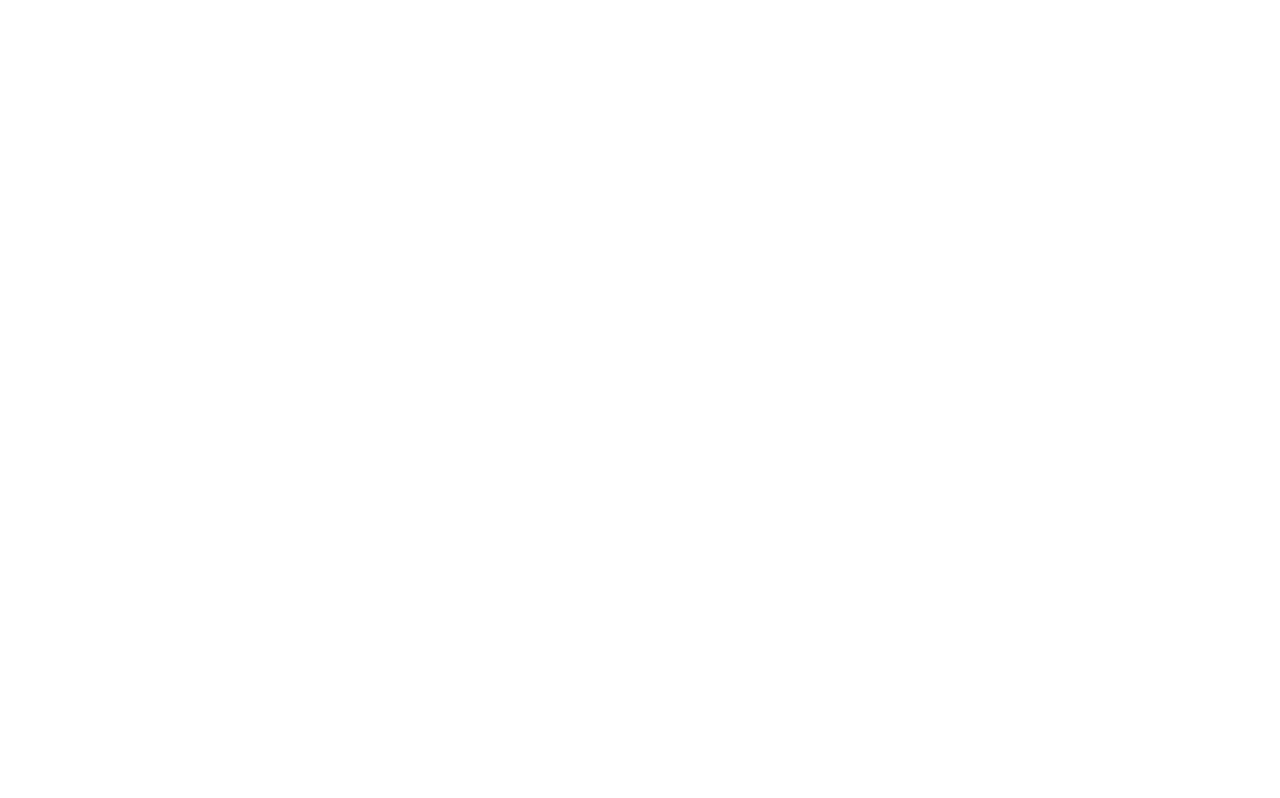
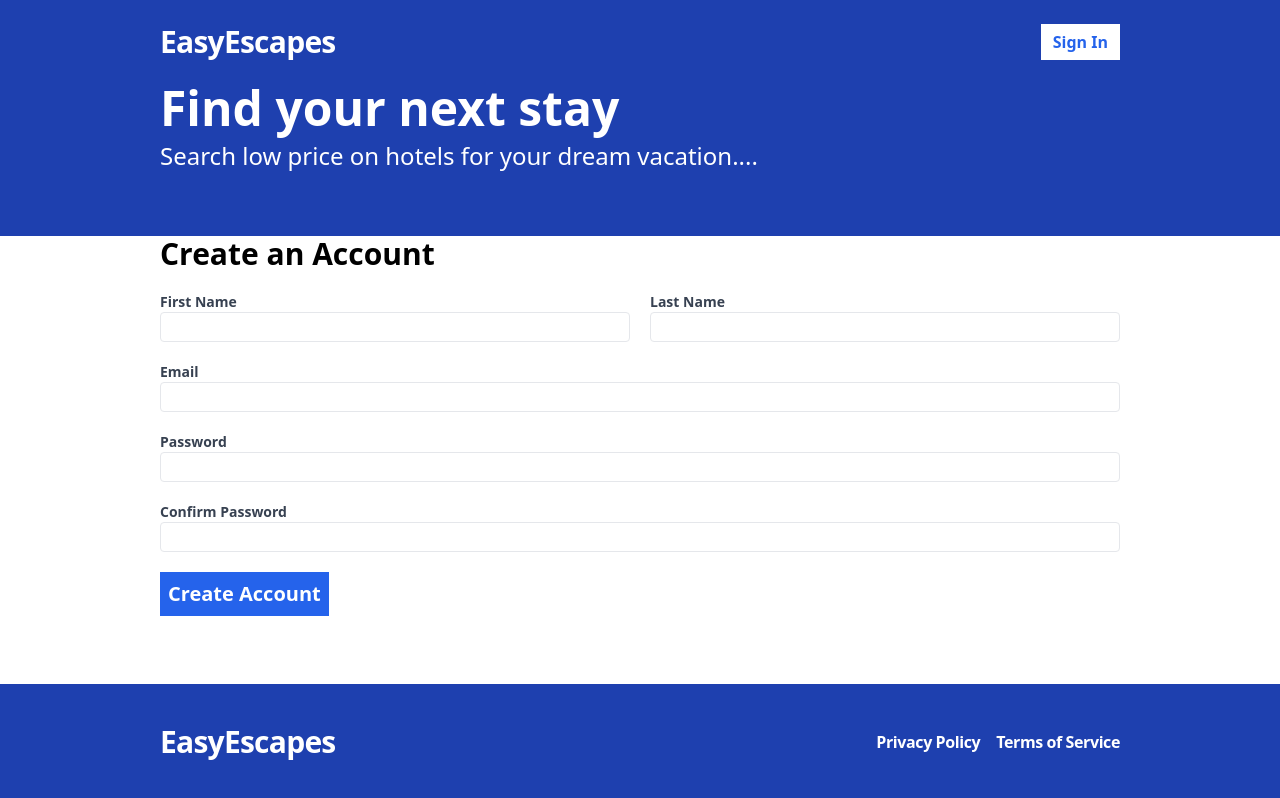
Before and after one commit to Jerry-Sharma21/booking_app, a React (Vite) app in the folder frontend/: page /register in a window 1280 px wide. Before the commit this address had no page. Built offline with nearby package versions, Linux system fonts and the light colour scheme.

Commit message:
registeration page

```diff
--- a/frontend/package.json
+++ b/frontend/package.json
@@ -12,6 +12,7 @@
   "dependencies": {
     "react": "^18.2.0",
     "react-dom": "^18.2.0",
+    "react-hook-form": "^7.49.3",
     "react-router-dom": "^6.21.3"
   },
   "devDependencies": {
--- a/frontend/src/App.tsx
+++ b/frontend/src/App.tsx
@@ -1,8 +1,14 @@
 import React from 'react';
 
-import { Route, BrowserRouter as Router, Routes } from 'react-router-dom';
+import {
+  Navigate,
+  Route,
+  BrowserRouter as Router,
+  Routes,
+} from 'react-router-dom';
 
 import Layout from './layouts/Layout';
+import Register from './pages/Register';
 
 const App: React.FC = () => (
   <Router>
@@ -23,6 +29,15 @@
           </Layout>
         }
       />
+      <Route
+        path="/register"
+        element={
+          <Layout>
+            <Register />
+          </Layout>
+        }
+      />
+      <Route path="*" element={<Navigate to="/" />} />
     </Routes>
   </Router>
 );
--- /dev/null
+++ b/frontend/src/pages/Register.tsx
@@ -0,0 +1,89 @@
+import React from 'react';
+
+import { useForm } from 'react-hook-form';
+
+type RegisterFormData = {
+  firstName: string;
+  lastName: string;
+  email: string;
+  password: string;
+  confirmPassword: string;
+};
+
+const Register: React.FC = () => {
+  const { register, watch, handleSubmit } = useForm<RegisterFormData>();
+
+  const onSubmit = handleSubmit((data) => {
+    console.log(data);
+  });
+
+  return (
+    <form className="flex flex-col gap-5 " onSubmit={onSubmit}>
+      <h2 className="text-3xl font-bold">Create an Account</h2>
+      <div className="flex flex-col md:flex-row gap-5">
+        <label className="text-gray-700 text-sm font-bold flex-1">
+          First Name
+          <input
+            className="border rounded w-full py-1 px-2 font-normal"
+            {...register('firstName', { required: 'This field is required.' })}
+          ></input>
+        </label>
+        <label className="text-gray-700 text-sm font-bold flex-1">
+          Last Name
+          <input
+            className="border rounded w-full py-1 px-2 font-normal"
+            {...register('lastName', { required: 'This field is required.' })}
+          ></input>
+        </label>
+      </div>
+      <label className="text-gray-700 text-sm font-bold flex-1">
+        Email
+        <input
+          type="email"
+          className="border rounded w-full py-1 px-2 font-normal"
+          {...register('email', { required: 'This field is required.' })}
+        ></input>
+      </label>
+      <label className="text-gray-700 text-sm font-bold flex-1">
+        Password
+        <input
+          type="password"
+          className="border rounded w-full py-1 px-2 font-normal"
+          {...register('password', {
+            required: 'This field is required.',
+            minLength: {
+              value: 6,
+              message: 'Password must be at least 6 characters',
+            },
+          })}
+        ></input>
+      </label>
+      <label className="text-gray-700 text-sm font-bold flex-1">
+        Confirm Password
+        <input
+          type="password"
+          className="border rounded w-full py-1 px-2 font-normal"
+          {...register('confirmPassword', {
+            validate: (value) => {
+              if (!value) {
+                return 'This field is required';
+              } else if (watch('password') != value) {
+                return 'Your passwords do not match';
+              }
+            },
+          })}
+        ></input>
+      </label>
+      <span>
+        <button
+          type="submit"
+          className="bg-blue-600 text-white p-2 font-bold hover:bg-blue-500 text-xl"
+        >
+          Create Account
+        </button>
+      </span>
+    </form>
+  );
+};
+
+export default Register;
--- a/frontend/tailwind.config.js
+++ b/frontend/tailwind.config.js
@@ -4,7 +4,9 @@
   theme: {
     extend: {},
     container: {
-      padding: '10rem',
+      padding: {
+        md: '10rem',
+      },
     },
   },
   plugins: [],
```
Also changed, not shown: 1 other file (tests, documents, lock files or other folders).
